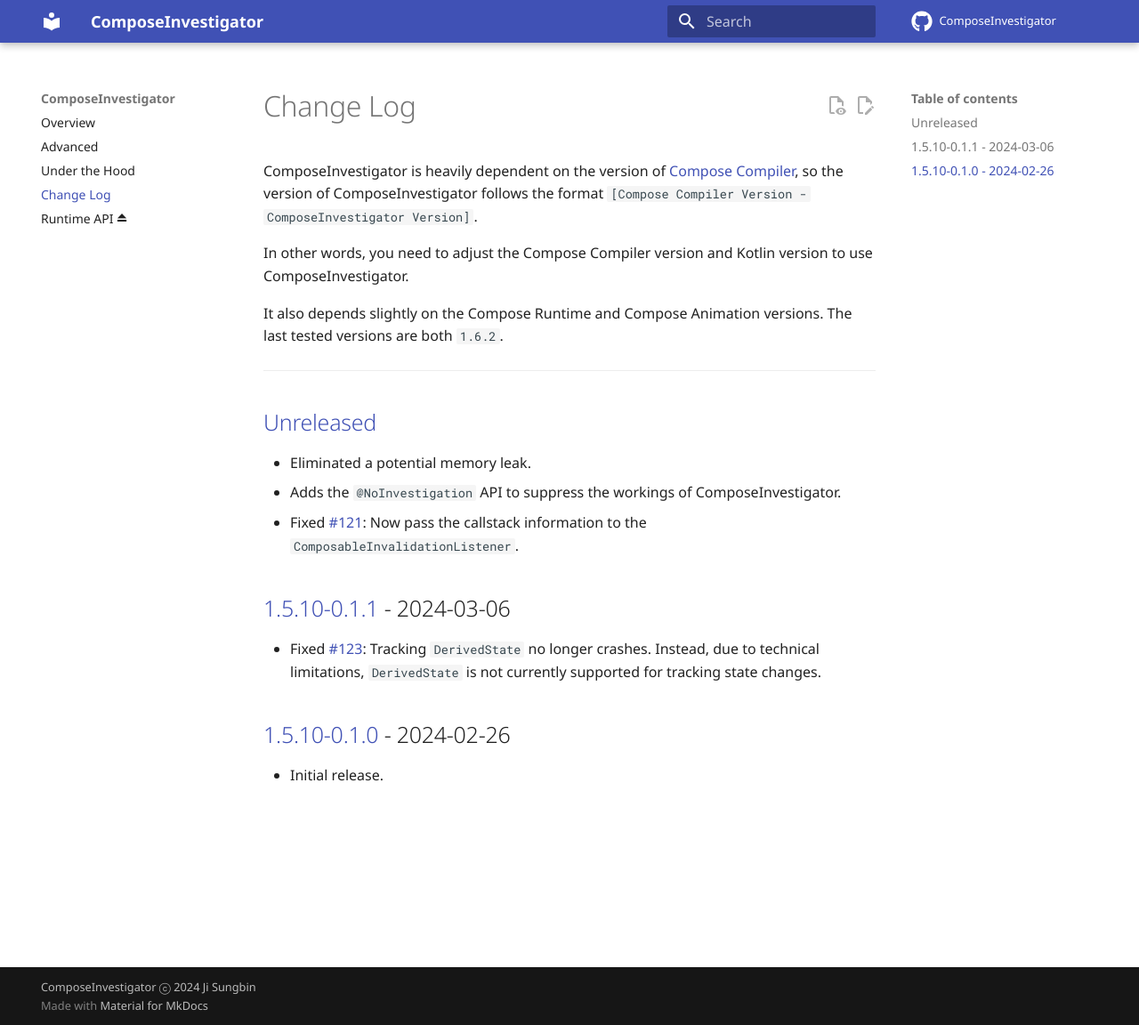
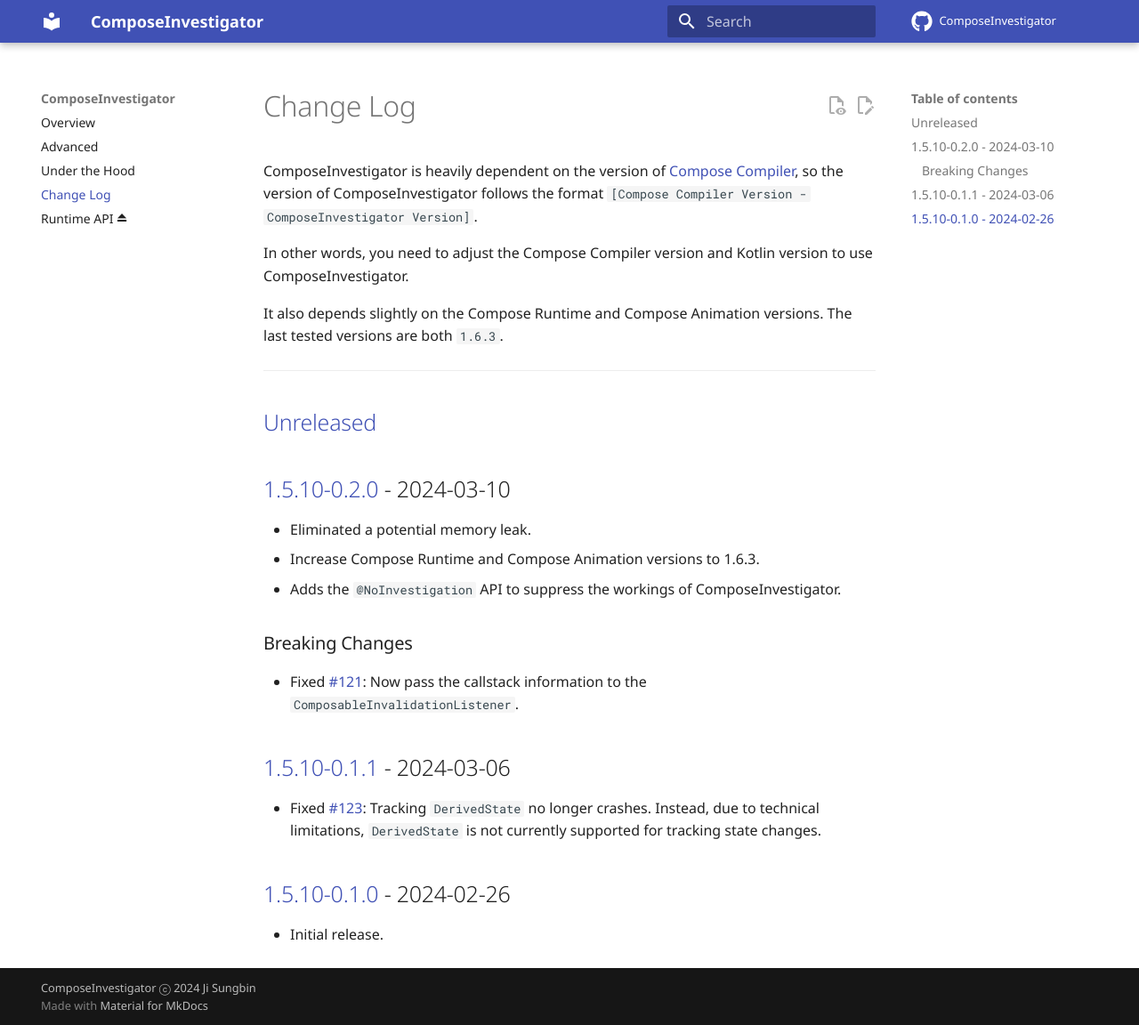
Before and after one commit to jisungbin/ComposeInvestigator, an MkDocs documentation site: the page built from documentation/docs/changelog.md, in a window 1280 px wide and 1152 px high. Shown: the whole window at 89% size. Built offline with MkDocs 1.6.1 and Material for MkDocs 9.7.7, drawn with Linux system fonts in a browser that asks for light colours; comment, search, counter and statistics services are not loaded.

Commit message:
Prepare new version (#134)

```diff
--- a/documentation/docs/changelog.md
+++ b/documentation/docs/changelog.md
@@ -9,14 +9,20 @@ In other words, you need to adjust the Compose Compiler version and Kotlin versi
 ComposeInvestigator.
 
 It also depends slightly on the Compose Runtime and Compose Animation versions.
-The last tested versions are both `1.6.2`.
+The last tested versions are both `1.6.3`.
 
 ---
 
 ## [Unreleased]
 
+## [1.5.10-0.2.0] - 2024-03-10
+
 - Eliminated a potential memory leak.
+- Increase Compose Runtime and Compose Animation versions to 1.6.3.
 - Adds the `@NoInvestigation` API to suppress the workings of ComposeInvestigator.
+
+### Breaking Changes
+
 - Fixed #121: Now pass the callstack information to the `ComposableInvalidationListener`.
 
 ## [1.5.10-0.1.1] - 2024-03-06
@@ -28,6 +34,10 @@ The last tested versions are both `1.6.2`.
 
 - Initial release.
 
-[Unreleased]: https://github.com/jisungbin/ComposeInvestigator/compare/1.5.10-0.1.1...HEAD
+[Unreleased]: https://github.com/jisungbin/ComposeInvestigator/compare/1.5.10-0.2.0...HEAD
+
+[1.5.10-0.2.0]: https://github.com/jisungbin/ComposeInvestigator/releases/tag/1.5.10-0.2.0
+
 [1.5.10-0.1.1]: https://github.com/jisungbin/ComposeInvestigator/releases/tag/1.5.10-0.1.1
+
 [1.5.10-0.1.0]: https://github.com/jisungbin/ComposeInvestigator/releases/tag/1.5.10-0.1.0
```
Also changed, not shown: documentation/docs/advanced.md (+5 -0 lines), documentation/docs/index.md (+5 -0 lines), documentation/docs/internals.md (+9 -9 lines), README.md, 1 other file.
